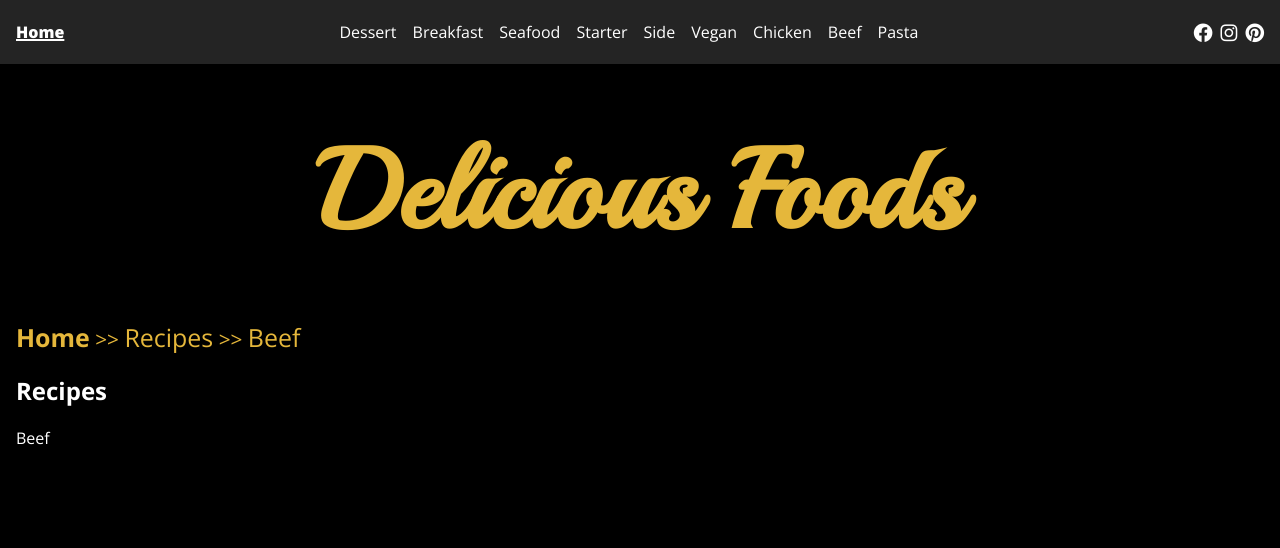
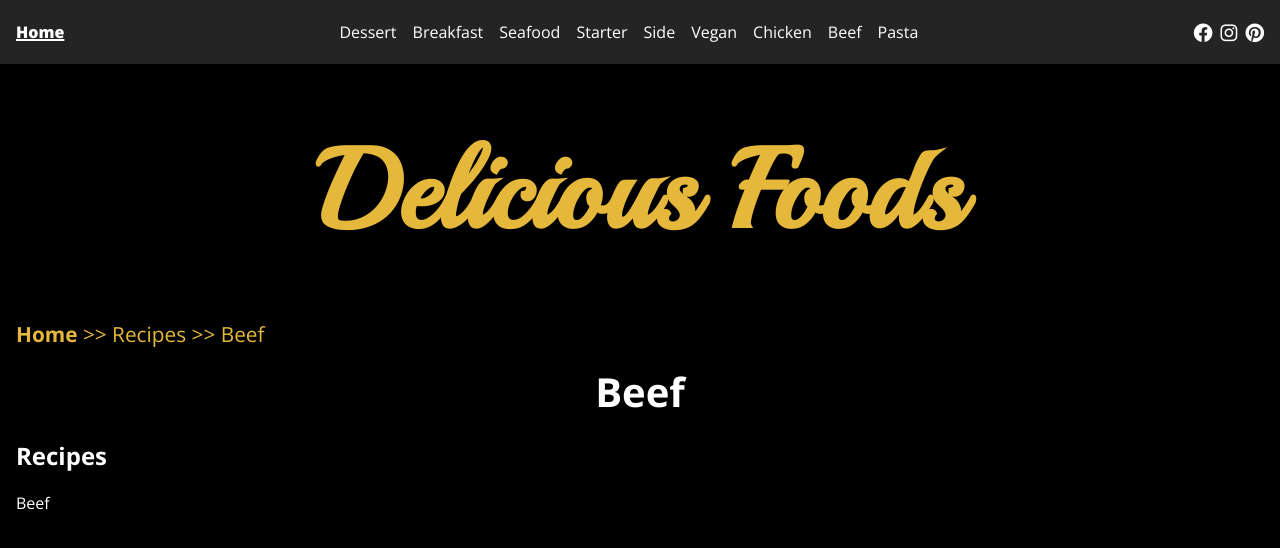
Before and after one commit to the-man2004/recipe-app, a Vue app: page /recipes/beef in a window 1280 px wide. Shown: the top 548 px of the page. Built offline with nearby package versions, Linux system fonts and the light colour scheme.

Commit message:
Added heading to indicate category.

```diff
--- a/src/views/Recipes.vue
+++ b/src/views/Recipes.vue
@@ -7,6 +7,7 @@
       </span>
       >> <span>Recipes</span> >> <span>{{ category }}</span>
     </div>
+    <h2 class="category">{{ category }}</h2>
     <div class="recipes-container">
       <h2>Recipes</h2>
       <p>{{ category }}</p>
@@ -46,12 +47,24 @@ const category = computed(
 }
 
 span {
-  font-size: 1.2em;
+  font-size: 1em;
+}
+
+.category {
+  margin: 1rem 0;
+
+  text-align: center;
+  font-size: 1.5rem;
+  font-weight: 700;
 }
 
 @media (min-width: 40rem) {
   .bread-crumbs {
     font-size: 1.3rem;
   }
+
+  .category {
+    font-size: 2.5rem;
+  }
 }
 </style>
```
